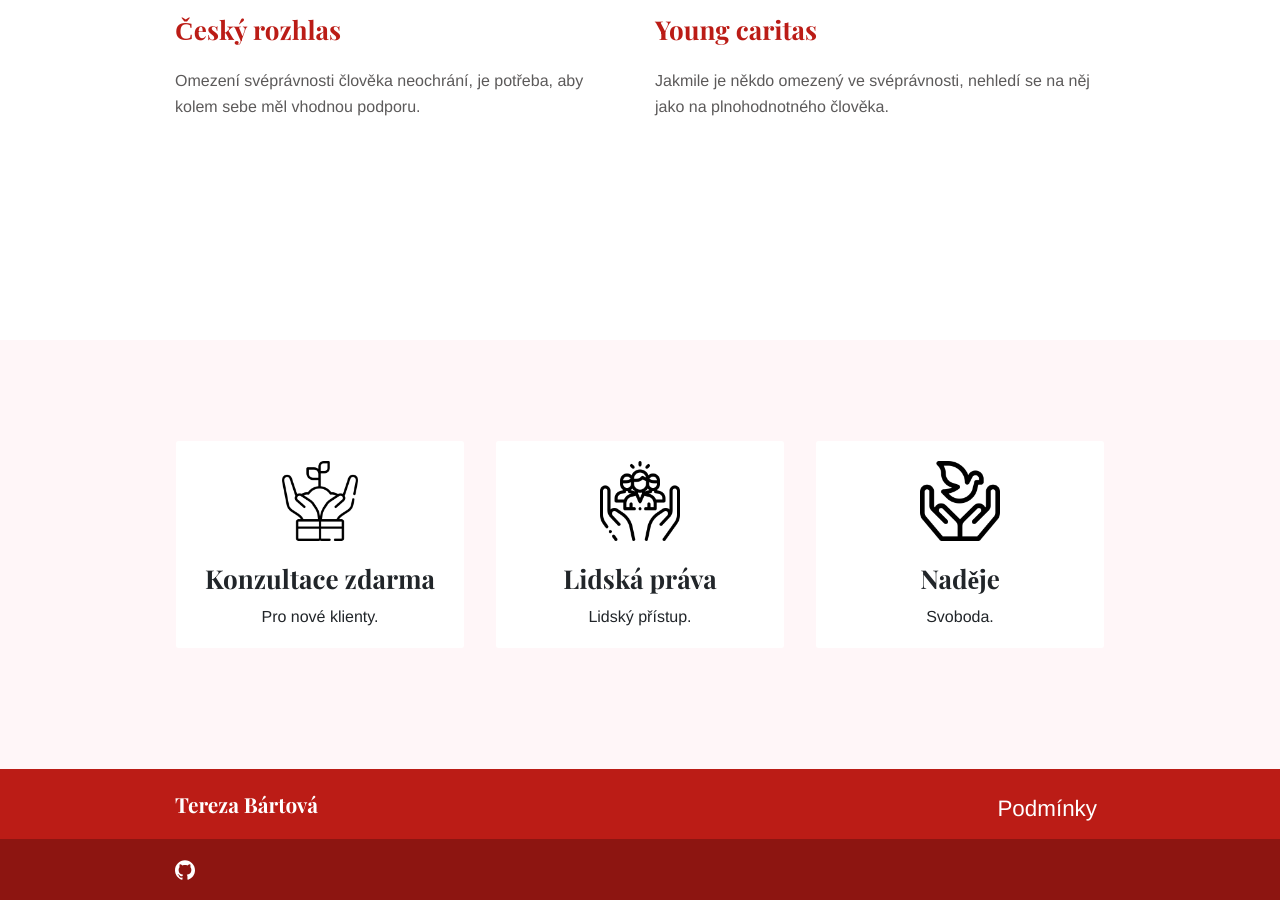
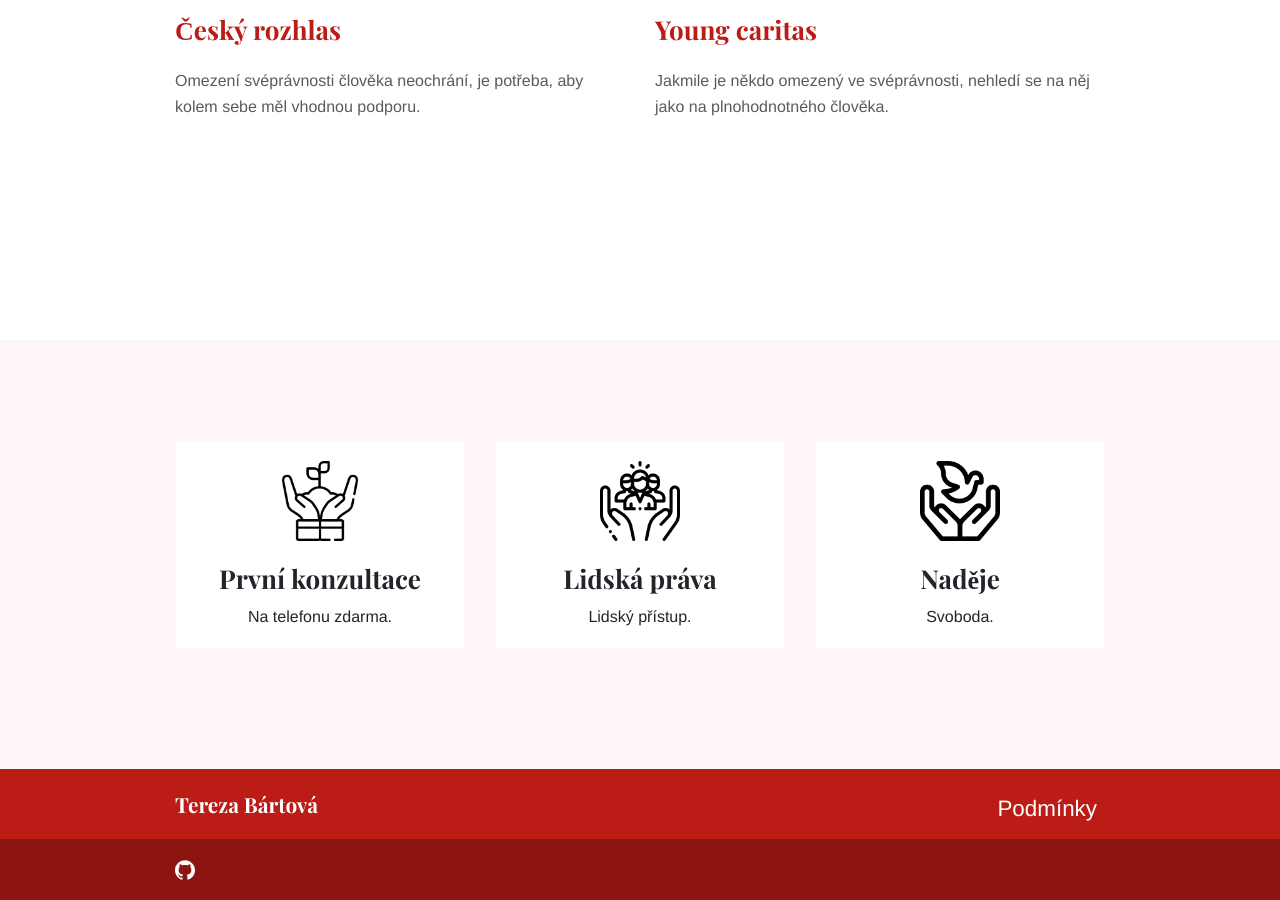
Before and after one commit to terezabartova/terezabartova.github.io, a Jekyll site: the page built from index.md, in a window 1280 px wide and 900 px high, scrolled down 2520 px. Built offline with Jekyll 4.4.1, drawn with Linux system fonts in a browser that asks for light colours.

Commit message:
uprava konzultace

```diff
--- a/_data/features.json
+++ b/_data/features.json
@@ -1,7 +1,7 @@
 [
   {
-    "title": "Konzultace zdarma",
-    "description": "Pro nové klienty.",
+    "title": "První konzultace",
+    "description": "Na telefonu zdarma.",
     "image": {
       "url": "images/love/hope.png",
       "width": 80,
```
